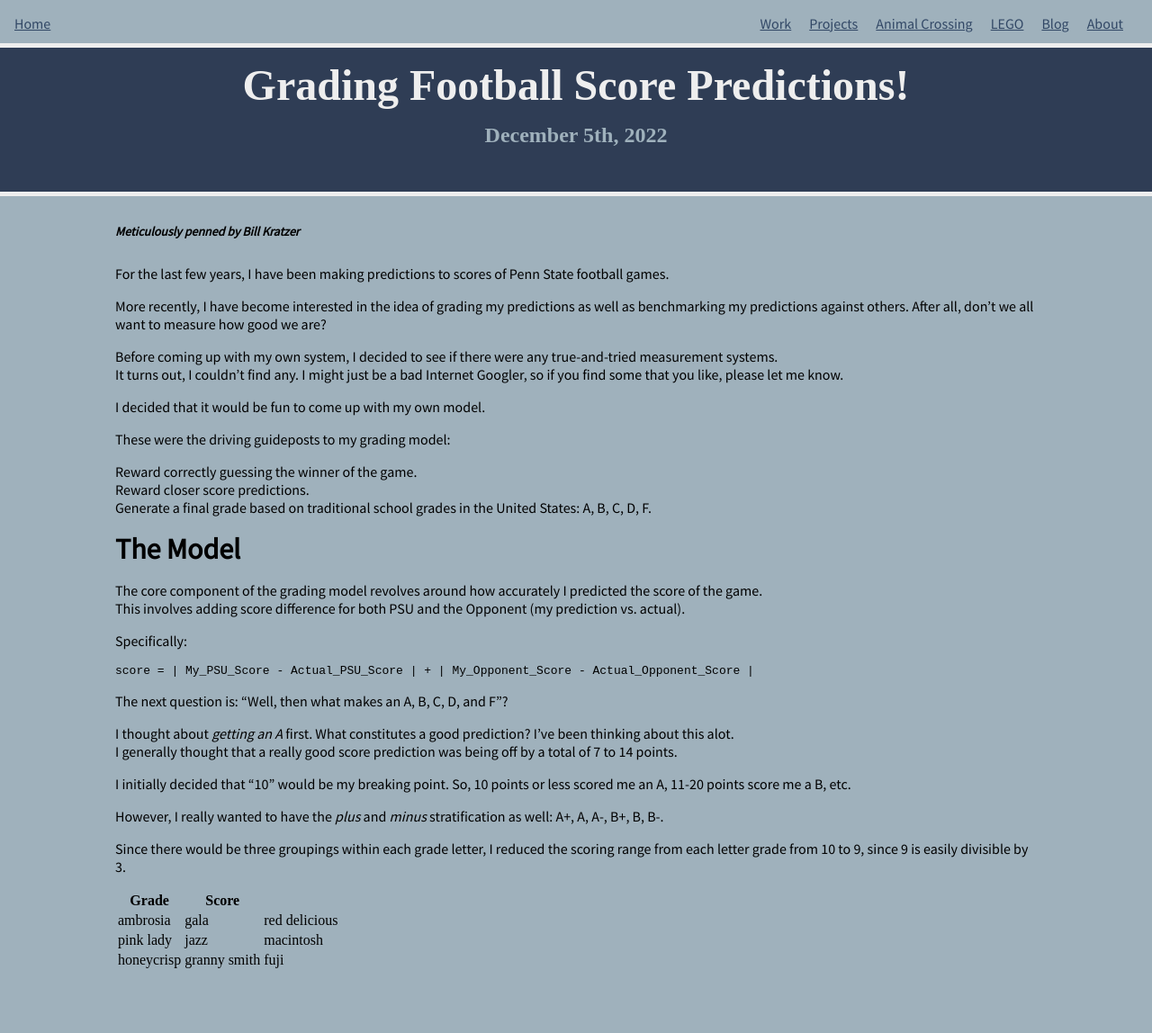
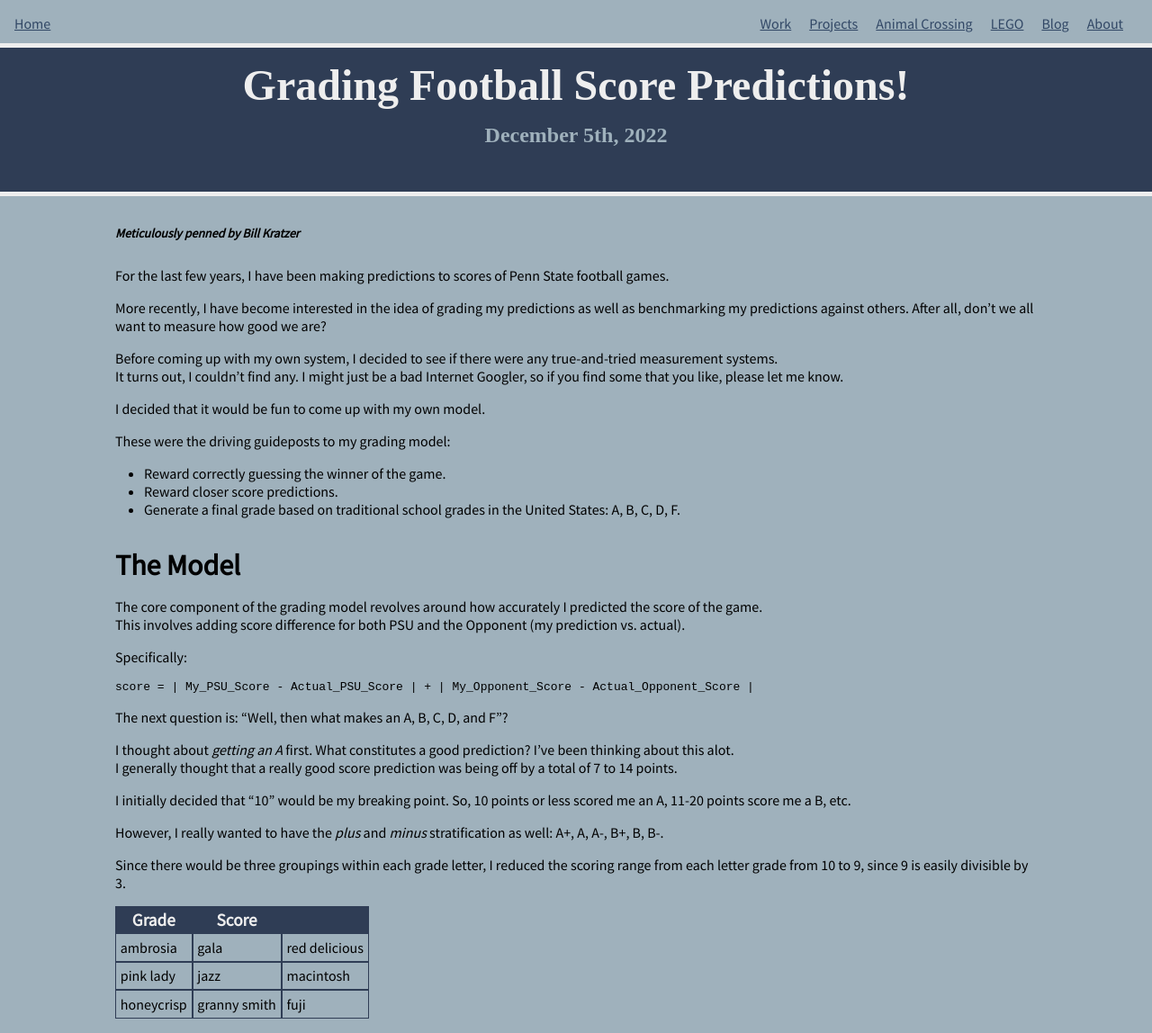
Before and after one commit to billkratzer/thekratzers-website-old, a Jekyll site: the page built from _posts/2019-12-04-grading-football-score-predictions.md, in a window 1280 px wide. Shown: the whole page at 90% size. Built offline with Jekyll 4.4.1, drawn with Linux system fonts in a browser that asks for light colours; nearby versions of some CDN libraries; some web fonts are replaced; before the commit the page ends 1095 px from its top, so only the background shows below that.

Commit message:
styling tweaks

```diff
--- a/assets/css/common.css
+++ b/assets/css/common.css
@@ -14,7 +14,7 @@ body, h1, h2, div {
     margin: 0;
     padding: 0;
 }
-h1, h2, h3, h4, h5, h6, p, li {
+h1, h2, h3, h4, h5, h6, p, li, table {
     font-family: 'Source Sans Pro', sans-serif;
 }
 body {
--- a/assets/css/post.css
+++ b/assets/css/post.css
@@ -34,6 +34,45 @@ a.post-link {
     padding-top: 0.6em;
     padding-bottom: 0.3em;
     color: #9FB1BC;
+}
+
+#bottom h1 {
+    margin-top: 2rem;
+}
+
+#bottom h2 {
+    margin-top: 1rem;
+}
+
+#bottom h3 {
+    margin-top: 1rem;
+}
+
+#bottom table {
+    border-collapse: separate;
+    border-spacing: 0;
+    min-width: 20%;
+}
+
+#bottom table thead {
+    background-color: #2F3D55;
+    color: #eee;
+    font-size: 1.2rem;
+}
+
+#bottom table thead tr th {
+    padding: 0.2rem 1rem;
+}
+
+#bottom table tr td {
+    border: solid #2F3D55 1px;
+    margin: 0;
+    padding: 0.3em;
+}
+
+#bottom li {
+    list-style: disc;
+    margin-left: 2rem;
 }
 
 @media only screen and (max-width: 600px) {
```
